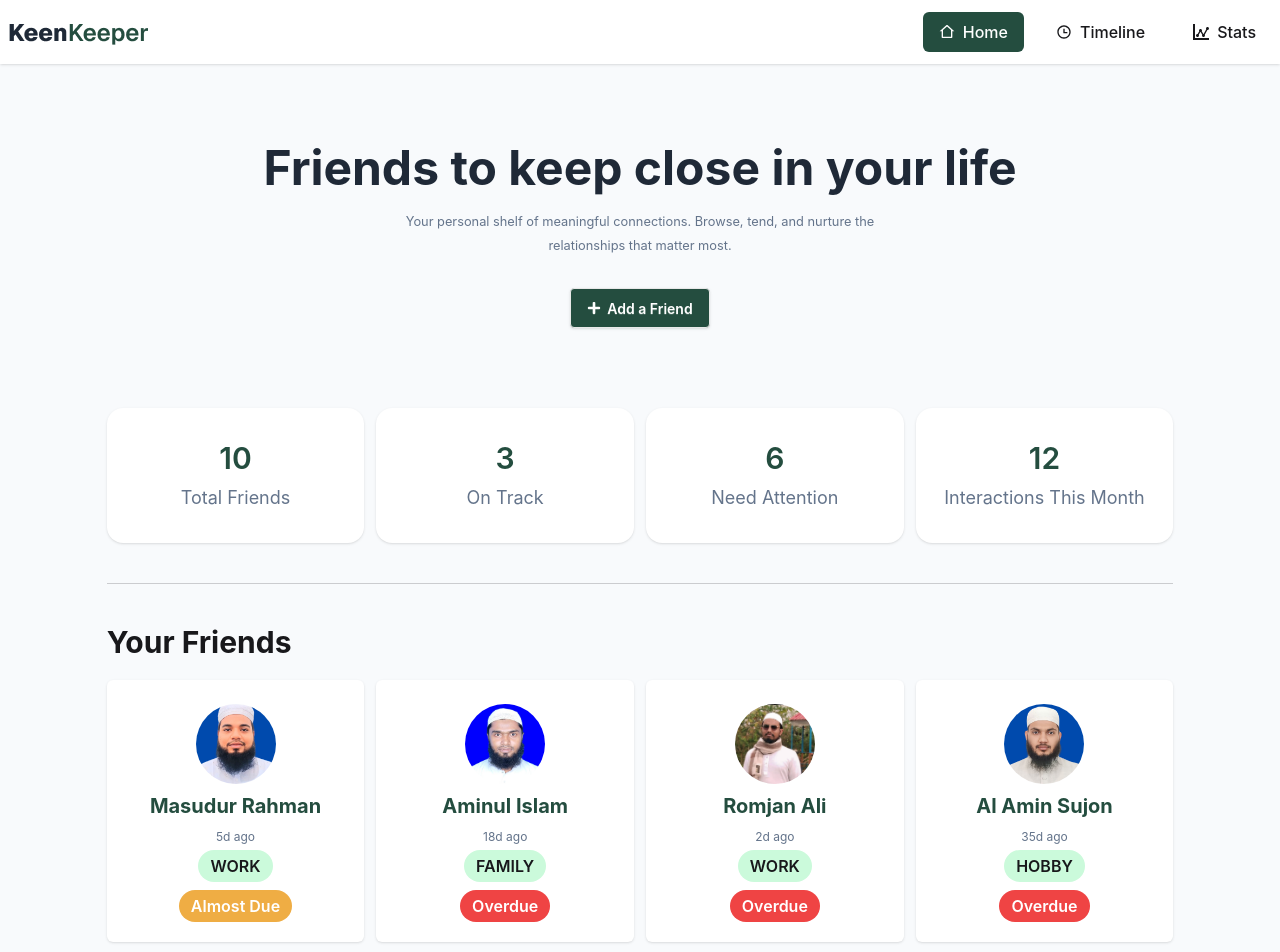
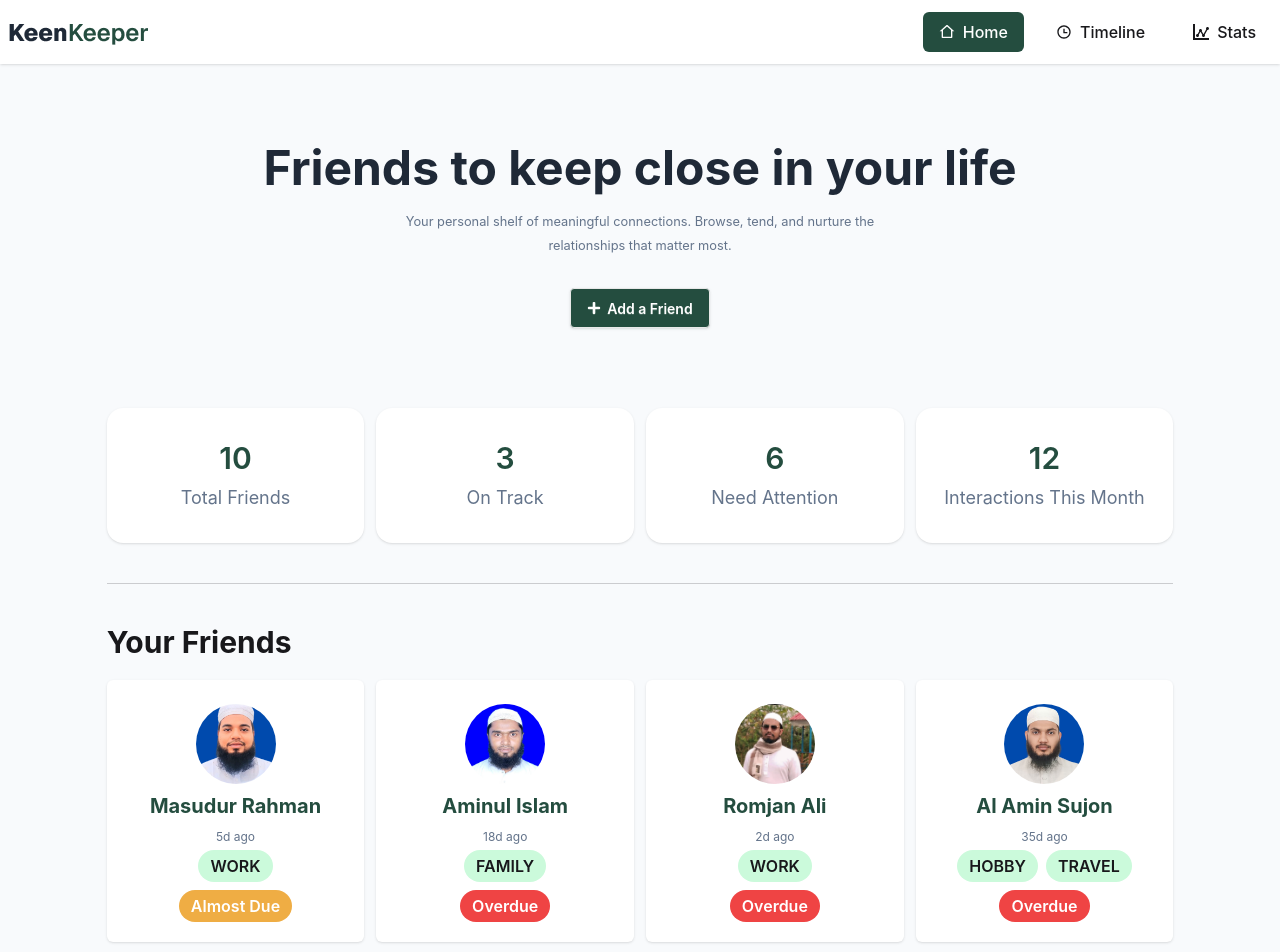
Before and after one commit to MRrana26/assignment-7, a React (Vite) app: page / in a window 1280 px wide. Shown: the top 952 px of the page. Built offline with nearby package versions, Linux system fonts and the light colour scheme.

Commit message:
friends data tag value updated

```diff
--- a/src/components/homePage/HomePage.jsx
+++ b/src/components/homePage/HomePage.jsx
@@ -27,7 +27,7 @@ const HomePage = () => {
                 {
                     friends.map((friend) => (
 
-                        <div  key={friend.id} className='mt-5 flex items-center'>
+                        <div key={friend.id} className='mt-5 flex items-center'>
 
                             <div className='p-6 bg-white rounded-md shadow-sm text-center w-full space-y-2'>
 
@@ -39,15 +39,23 @@ const HomePage = () => {
                                 <p className='text-[12px] text-[#64748B]'>{friend.days_since_contact}d ago</p>
 
                                 <div className='space-y-4'>
-                                    <div><span className='uppercase font-semibold bg-[#CBFADB] px-3 py-1.5 rounded-full'>{friend.tags[0]}</span></div>
 
-                                <div><span className={`font-semibold px-3 py-1.5 rounded-full ${
-                                    friend.status === 'Almost Due' ? 'bg-[#EFAD44] text-white' :
-                                    friend.status === 'Overdue' ? 'bg-[#EF4444] text-white' :
-                                    friend.status === 'On Track' ? 'bg-[#244D3F] text-white' : ''
-                                    }`}>
-                                    {friend.status}
-                                </span></div>
+                                    <div>
+                                        {
+                                            friend.tags.map((tag, index) => (
+                                                <span key={index} className='uppercase font-semibold bg-[#CBFADB] px-3 py-1.5 rounded-full mx-1'>
+                                                    {tag}
+                                                </span>
+                                            ))
+                                        }
+                                    </div>
+
+                                    <div><span className={`font-semibold px-3 py-1.5 rounded-full ${friend.status === 'Almost Due' ? 'bg-[#EFAD44] text-white' :
+                                        friend.status === 'Overdue' ? 'bg-[#EF4444] text-white' :
+                                            friend.status === 'On Track' ? 'bg-[#244D3F] text-white' : ''
+                                        }`}>
+                                        {friend.status}
+                                    </span></div>
                                 </div>
 
 
```
